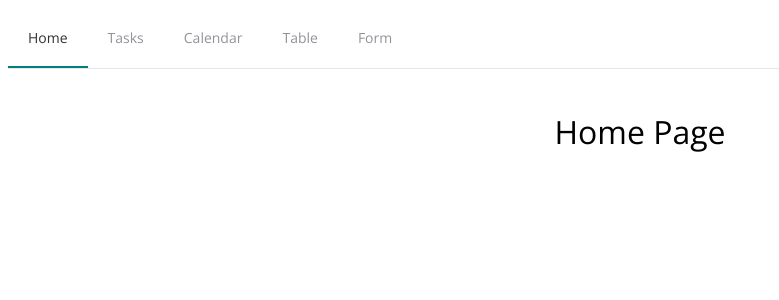
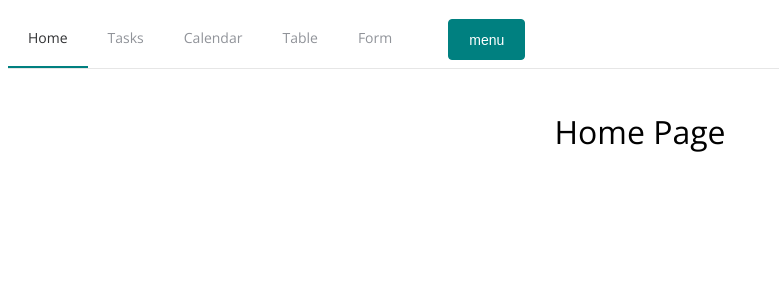
Before and after one commit to gwenf/element-ui-productivity, a Vue app: page /form in a window 1280 px wide. Shown: the top 300 px of the page, without its empty margins (0-779 px from the left). Built offline with nearby package versions, Linux system fonts and the light colour scheme.

Commit message:
last commit #2

```diff
--- a/src/App.vue
+++ b/src/App.vue
@@ -1,9 +1,14 @@
 <template>
   <div id="app">
-    <TopNav />
+    <TopNav :openDrawer="openDrawer" />
     <el-main>
       <router-view />
     </el-main>
+    <el-drawer
+      :visible.sync="drawer"
+      :with-header="false">
+      <span>Hi there!</span>
+    </el-drawer>
   </div>
 </template>
 
@@ -14,6 +19,16 @@ export default {
   name: 'app',
   components: {
     TopNav
+  },
+  data() {
+    return {
+      drawer: false
+    }
+  },
+  methods: {
+    openDrawer() {
+      this.drawer = true
+    }
   }
 }
 </script>
--- a/src/components/TopNav.vue
+++ b/src/components/TopNav.vue
@@ -11,11 +11,20 @@
     <el-menu-item :route="{ name: 'calendar' }" index="3">Calendar</el-menu-item>
     <el-menu-item :route="{ name: 'table' }" index="4">Table</el-menu-item>
     <el-menu-item :route="{ name: 'form' }" index="5">Form</el-menu-item>
+
+    <el-menu-item index="6">
+      <el-button @click="openDrawer" type="primary" style="margin-left: 16px;">
+        menu
+      </el-button>
+    </el-menu-item>
   </el-menu>
 </template>
 
 <script>
 export default {
+  props: {
+    openDrawer: Boolean
+  },
   data () {
     return {
       activeIndex: '1'
```
